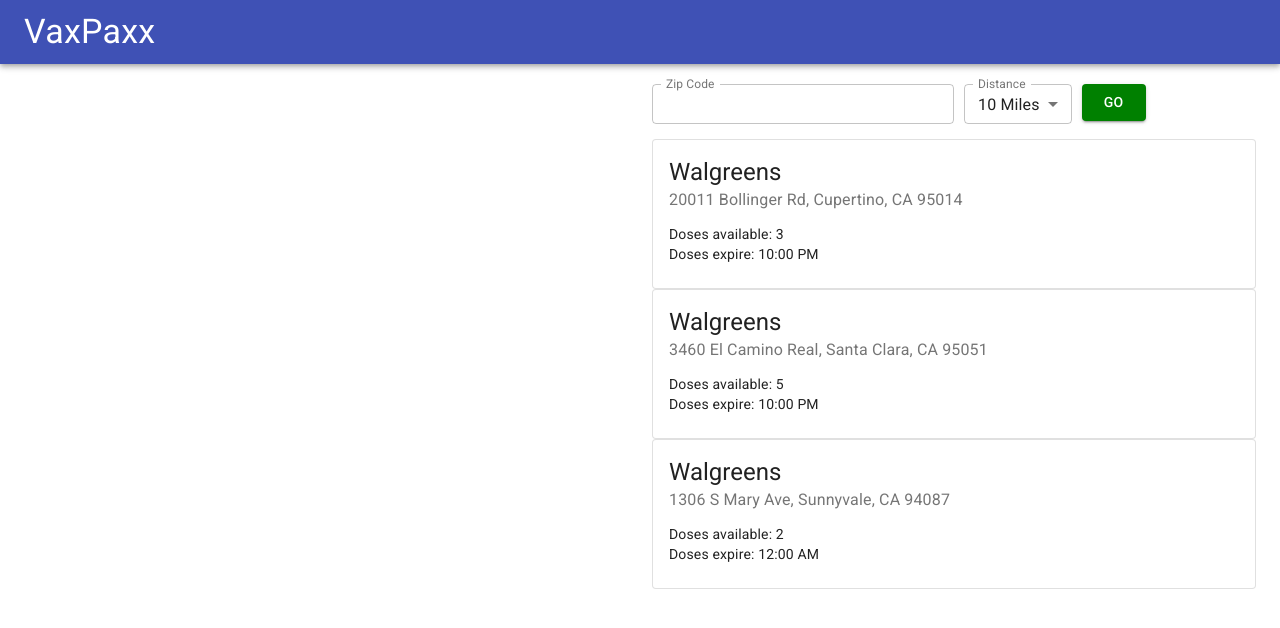
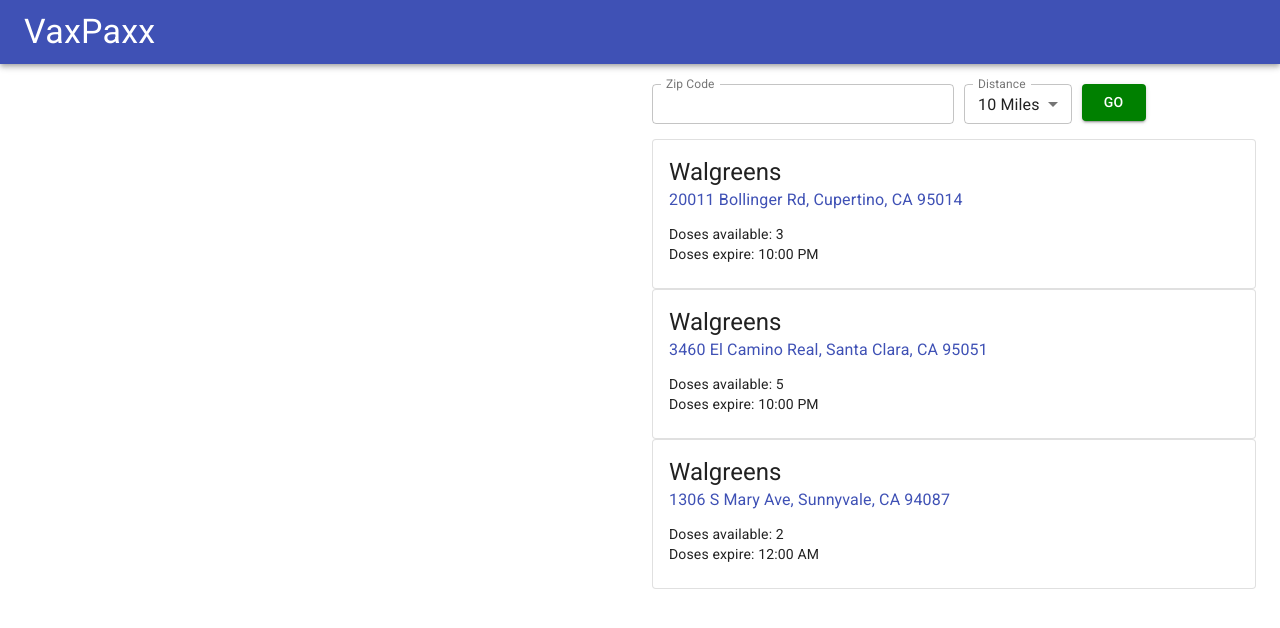
Before and after one commit to meyerche/vaxpaxx, a React (Create React App) app: page /map in a window 1280 px wide. Shown: the top 628 px of the page. Built offline with nearby package versions, Linux system fonts and the light colour scheme; no server answers.

Commit message:
created map links in site list

```diff
--- a/package.json
+++ b/package.json
@@ -11,6 +11,7 @@
     "axios": "^0.21.1",
     "leaflet": "^1.7.1",
     "react": "^17.0.1",
+    "react-device-detect": "^1.15.0",
     "react-dom": "^17.0.1",
     "react-leaflet": "^3.0.5",
     "react-router-dom": "^5.2.0",
--- a/src/components/Map/SearchDosesListItem.js
+++ b/src/components/Map/SearchDosesListItem.js
@@ -3,6 +3,8 @@
 import Card from '@material-ui/core/Card';
 import CardContent from '@material-ui/core/CardContent';
 import Typography from '@material-ui/core/Typography';
+import { Link } from "@material-ui/core";
+import { isMacOs, isIOS } from "react-device-detect";
 
 const useStyles = makeStyles({
     root: {
@@ -23,6 +25,13 @@
 
 export default function SearchDosesListItem(props) {
     const classes = useStyles();
+    const geoLink = function() {
+        if (isMacOs || isIOS) {
+            return `https://maps.apple.com/?q=${props.site.address}`;
+        } else {
+            return `https://maps.google.com/maps/search/?api=1&query=${props.site.address}`;
+        }
+    }
 
     return (
         <Card className={classes.root} variant="outlined">
@@ -31,7 +40,9 @@
                     {props.site.name}
                 </Typography>
                 <Typography className={classes.pos} color="textSecondary">
-                    {props.site.address}
+                    <Link href={geoLink()} target="_blank">
+                        {props.site.address}
+                    </Link>
                 </Typography>
                 <Typography variant="body2" component="p">
                     Doses available: {props.site.doses}
```
Also changed, not shown: 2 other files (tests, documents, lock files or other folders).
